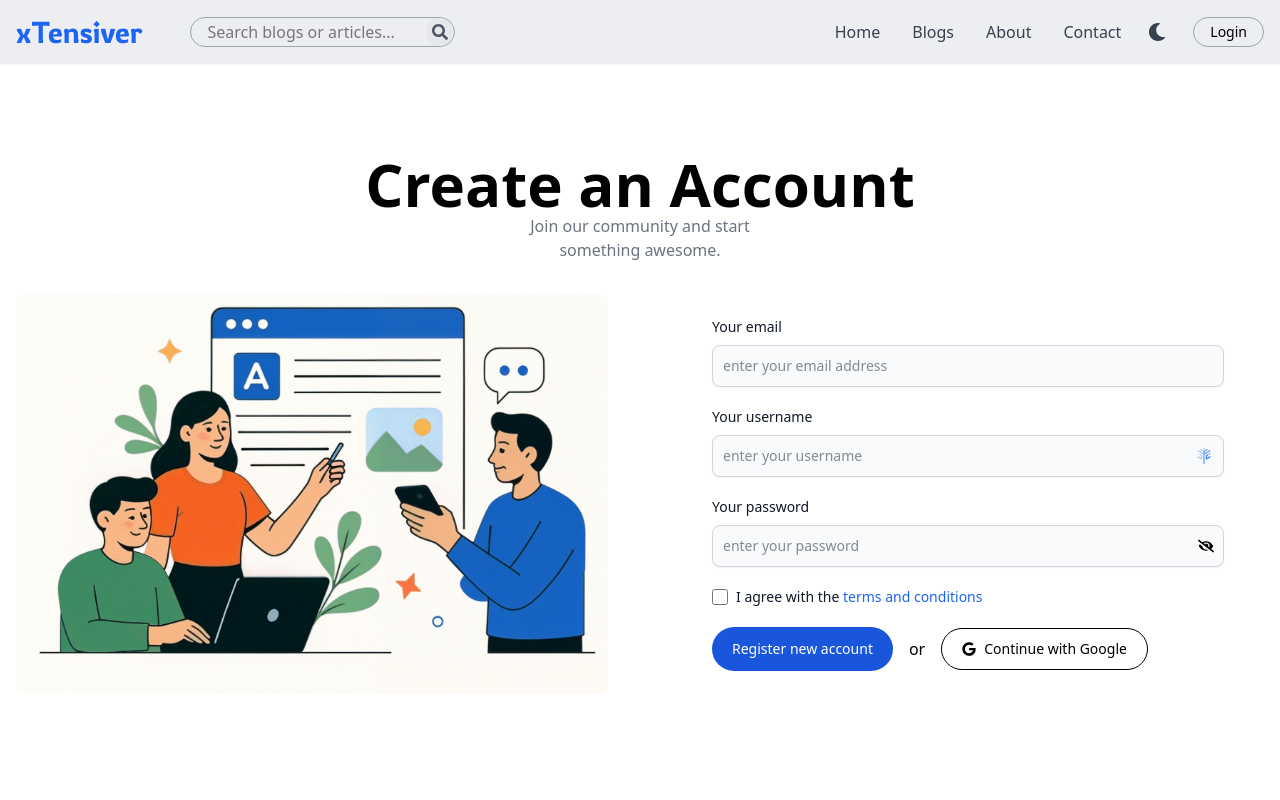
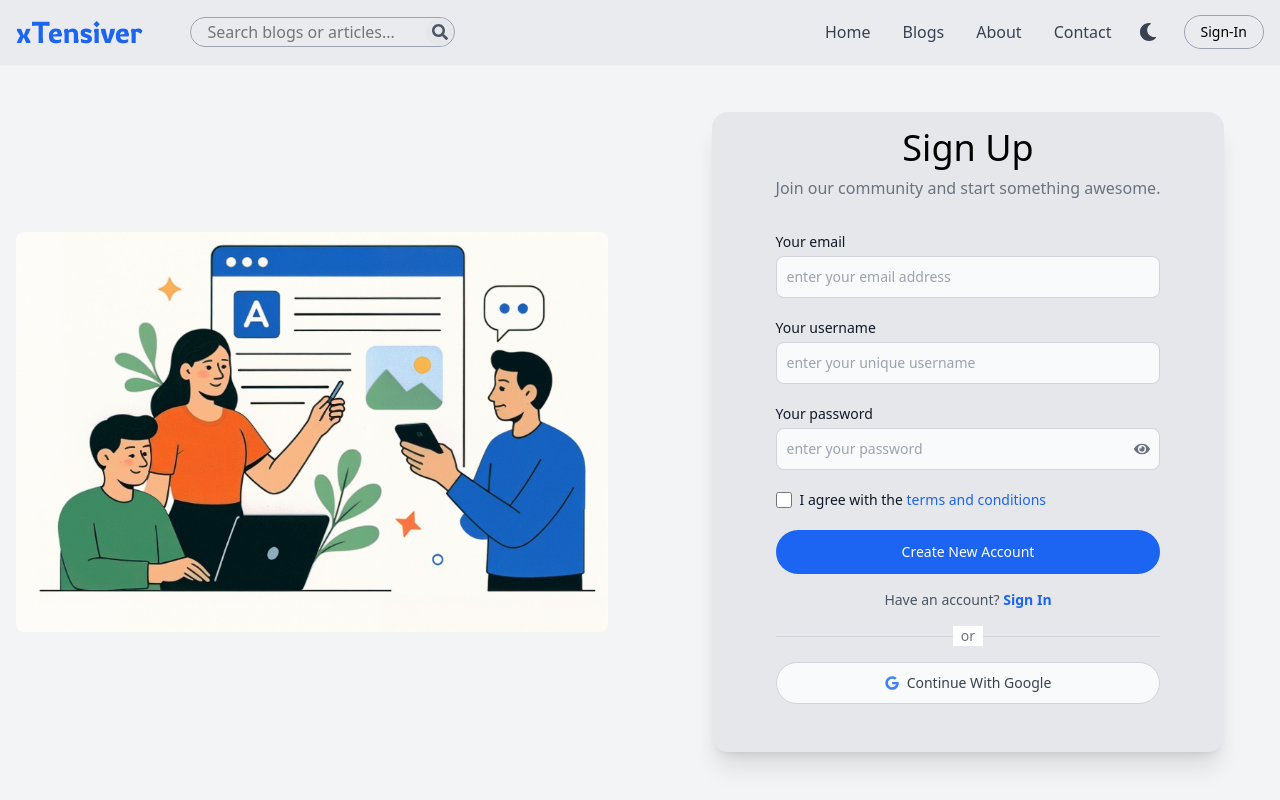
Before and after one commit to mdrakibur179/xtensiver, a React (Vite) app in the folder client/: page /sign-up in a window 1280 px wide. Built offline with nearby package versions, Linux system fonts and the light colour scheme.

Commit message:
added sign-up functionality

```diff
--- a/client/package.json
+++ b/client/package.json
@@ -18,8 +18,7 @@
     "react-dom": "^19.1.0",
     "react-icons": "^5.5.0",
     "react-router-dom": "^7.6.2",
-    "tailwindcss": "^4.1.8",
-    "unique-username-generator": "^1.4.0"
+    "tailwindcss": "^4.1.8"
   },
   "devDependencies": {
     "@eslint/js": "^9.25.0",
--- a/client/src/components/Header.jsx
+++ b/client/src/components/Header.jsx
@@ -162,9 +162,9 @@ const Header = () => {
                 {/* Login Button */}
                 <Link
                   to="/sign-up"
-                  className="hidden md:block border text-sm px-4 py-1 rounded-full transition border-gray-400 text-black dark:text-white hover:bg-gray-200 dark:hover:bg-gray-800"
+                  className="hidden md:block border text-sm px-4 py-1.5 rounded-full transition border-gray-400 text-black dark:text-white hover:bg-gray-50/50 dark:hover:bg-gray-800"
                 >
-                  Login
+                  Sign-In
                 </Link>
 
                 {/* Mobile Menu Button */}
@@ -220,7 +220,7 @@ const Header = () => {
                     onClick={() => setMobileMenuOpen(false)}
                     className="block w-full text-center border px-4 py-2 rounded-full bg-blue-500 font-semibold border-teal-500 dark:border-teal-500 text-white dark:text-gray-100 hover:bg-blue-600 dark:hover:bg-blue-700 transition"
                   >
-                    Login
+                    Sign-In
                   </Link>
                 </div>
               </motion.div>
--- a/client/src/pages/Signup.jsx
+++ b/client/src/pages/Signup.jsx
@@ -1,161 +1,261 @@
-import { generateFromEmail, generateUsername } from "unique-username-generator";
+import { Link, useNavigate } from "react-router-dom";
 import illustration from "../assets/sign-up_page.jpg";
-import ai from "../assets/ai-platform.svg";
 import { FaEye, FaEyeSlash, FaGoogle } from "react-icons/fa";
 import { useState } from "react";
+import { Spinner } from "flowbite-react";
 
 const Signup = () => {
   const [showPassword, setShowPassword] = useState(false);
   const [email, setEmail] = useState("");
   const [userName, setUserName] = useState("");
+  const [password, setPassword] = useState("");
+  const [checkbox, setCheckbox] = useState(false);
 
-  function handleSubmit(e) {
+  const [isLoading, setIsLoading] = useState(false);
+  const [error, setError] = useState(null);
+
+  const [emailError, setEmailError] = useState("");
+  const [userNameError, setUserNameError] = useState("");
+
+  const navigate = useNavigate();
+
+  const handleSubmit = async (e) => {
     e.preventDefault();
+
+    // Reset error states
+    setError(null);
+    setEmailError("");
+    setUserNameError("");
+
+    if (!email || !userName || !password || !checkbox) {
+      return setError("Please fill up all the fields.");
     }
 
-  function generateUserName() {
-    if (!email) {
-      return;
+    const formData = {
+      email,
+      username: userName,
+      password,
+    };
+
+    setIsLoading(true);
+
+    try {
+      const res = await fetch("/api/auth/signup", {
+        method: "POST",
+        headers: { "Content-Type": "application/json" },
+        body: JSON.stringify(formData),
+      });
+
+      const data = await res.json();
+
+      if (!res.ok || data.success === false) {
+        const msg = data.message || "";
+
+        if (msg.includes("E11000")) {
+          if (msg.includes("email")) {
+            setEmailError("Email already exists.");
+          }
+          if (msg.includes("username")) {
+            setUserNameError("Username already exists.");
+          }
         } else {
-      const username = generateFromEmail(email);
-      setUserName(username);
+          alert(msg || "Something went wrong during signup.");
         }
+      } else {
+        alert("✅ Signup successful");
+        setEmail("");
+        setUserName("");
+        setPassword("");
+        setCheckbox(false);
+        navigate("/sign-in");
       }
+    } catch (err) {
+      alert("🚫 Network error: " + err.message);
+    } finally {
+      setIsLoading(false);
+    }
+  };
 
   return (
-    <div className="min-h-screen max-w-screen grid place-content-center pt-16 dark:bg-teal-950  text-black transition-all ease-in-out duration-300 dark:text-white">
-      {/* Sign-up Text */}
-      <div className="text-center mb-4 mt-8 lg:mt-0">
-        <h2 className="text-3xl md:text-4xl lg:text-6xl font-semibold dark:text-white">
-          Create an Account
-        </h2>
-        <h3 className="text-gray-500 dark:text-gray-400 max-w-[16rem] mx-auto">
-          Join our community and start something awesome.
-        </h3>
-      </div>
-
+    <div className="min-h-screen bg-gray-100 max-w-screen grid place-content-center pt-16 dark:bg-teal-950  text-black transition-all ease-in-out duration-300 dark:text-white">
       <div className="grid justify-center h-full gap-8 md:gap-16 grid-cols-1 lg:grid-cols-2 container p-4">
         <img
-          className="rounded-[8px] order-2 lg:order-1 mx-auto self-center max-w-full md:max-w-md lg:max-w-full"
+          className="rounded-[8px] order-2 lg:order-1 mx-auto self-center max-w-full lg:max-w-full"
           src={illustration}
           alt="illustration"
         />
 
-        <div className="flex h-full items-center order-1 lg:order-2">
-          <form className="w-full lg:max-w-lg mx-auto" onSubmit={handleSubmit}>
+        <div className="h-full justify-center lg:mx-auto bg-gray-200 dark:bg-gray-950 p-4 px-8 lg:px-16 items-center order-1 lg:order-2 shadow-xl rounded-2xl">
+          <h1 className="text-center text-4xl mb-2">Sign Up</h1>
+          <h3 className="text-gray-500 mb-8 dark:text-gray-400 text-center">
+            Join our community and start something awesome.
+          </h3>
+          <form className="w-full pb-8 flex flex-col" onSubmit={handleSubmit}>
+            {/* Email Field */}
             <div className="mb-5">
               <label
                 htmlFor="email"
-                className="block mb-2 text-sm font-medium text-gray-900 dark:text-white"
+                className="flex mb-1 items-center justify-between text-sm font-medium text-gray-900 dark:text-gray-100"
               >
                 Your email
+                {emailError && (
+                  <span className="text-red-500 dark:text-red-400 text-sm font-normal">
+                    {emailError}
+                  </span>
+                )}
               </label>
               <input
                 value={email}
-                onChange={(e) => setEmail(e.target.value)}
+                onChange={(e) => setEmail(e.target.value.trim())}
                 type="email"
                 id="email"
-                className="shadow-xs bg-gray-50 border border-gray-300 text-gray-900 text-sm rounded-lg focus:ring-blue-500 focus:border-blue-500 block w-full p-2.5 dark:bg-gray-700 dark:border-gray-600 dark:placeholder-gray-400 dark:text-white dark:focus:ring-blue-500 dark:focus:border-blue-500 dark:shadow-xs-light"
+                className={`w-full p-2.5 text-sm rounded-lg border ${
+                  emailError
+                    ? "border-red-500 text-red-600 dark:text-red-400 focus:ring-red-500 focus:border-red-500"
+                    : "border-gray-300 dark:border-gray-600 focus:ring-blue-500 focus:border-blue-500"
+                } bg-gray-50 dark:bg-gray-700 text-gray-900 dark:text-gray-100 placeholder-gray-400 dark:placeholder-gray-400`}
                 placeholder="enter your email address"
                 autoComplete="email"
                 required
               />
             </div>
 
+            {/* Username Field */}
             <div className="mb-5">
               <label
                 htmlFor="user-name"
-                className="block mb-2 text-sm font-medium text-gray-900 dark:text-white"
+                className="flex mb-1 items-center justify-between text-sm font-medium text-gray-900 dark:text-gray-100"
               >
                 Your username
+                {userNameError && (
+                  <span className="text-red-500 dark:text-red-400 text-sm font-normal">
+                    {userNameError}
+                  </span>
+                )}
               </label>
-              <div className="relative">
               <input
                 value={userName}
-                  onChange={(e) => setUserName(e.target.value)}
+                onChange={(e) => setUserName(e.target.value.trim())}
                 type="text"
                 id="user-name"
-                  className="shadow-xs bg-gray-50 border border-gray-300 text-gray-900 text-sm rounded-lg focus:ring-blue-500 focus:border-blue-500 block w-full p-2.5 dark:bg-gray-700 dark:border-gray-600 dark:placeholder-gray-400 dark:text-white dark:focus:ring-blue-500 dark:focus:border-blue-500 dark:shadow-xs-light"
-                  placeholder="enter your username"
+                className={`w-full p-2.5 text-sm rounded-lg border ${
+                  userNameError
+                    ? "border-red-500 text-red-600 dark:text-red-400 focus:ring-red-500 focus:border-red-500"
+                    : "border-gray-300 dark:border-gray-600 focus:ring-blue-500 focus:border-blue-500"
+                } bg-gray-50 dark:bg-gray-700 text-gray-900 dark:text-gray-100 placeholder-gray-400 dark:placeholder-gray-400 pr-10`}
+                placeholder="enter your unique username"
+                autoComplete="off"
                 required
               />
-                <button
-                  onClick={generateUserName}
-                  className="absolute right-2.5 cursor-pointer top-1/2 transform -translate-y-1/2"
-                >
-                  <img src={ai} className="w-5 h-5" alt="ai" />
-                </button>
-              </div>
             </div>
 
+            {/* Password Field */}
             <div className="mb-5">
               <label
                 htmlFor="password"
-                className="block mb-2 text-sm font-medium text-gray-900 dark:text-white"
+                className="block mb-1 text-sm font-medium text-gray-900 dark:text-gray-100"
               >
                 Your password
               </label>
               <div className="relative">
                 <input
+                  value={password}
+                  onChange={(e) => setPassword(e.target.value.trim())}
                   type={showPassword ? "text" : "password"}
                   id="password"
                   placeholder="enter your password"
-                  className="shadow-xs bg-gray-50 border border-gray-300 text-gray-900 text-sm rounded-lg focus:ring-blue-500 focus:border-blue-500 block w-full p-2.5 dark:bg-gray-700 dark:border-gray-600 dark:placeholder-gray-400 dark:text-white dark:focus:ring-blue-500 dark:focus:border-blue-500 dark:shadow-xs-light"
+                  className="w-full p-2.5 text-sm rounded-lg border border-gray-300 dark:border-gray-600 bg-gray-50 dark:bg-gray-700 text-gray-900 dark:text-gray-100 placeholder-gray-400 dark:placeholder-gray-400 focus:ring-blue-500 focus:border-blue-500 pr-10"
                   autoComplete="new-password"
                   required
                 />
                 <button
                   type="button"
                   onClick={() => setShowPassword(!showPassword)}
-                  className="absolute right-2.5 cursor-pointer top-1/2 transform -translate-y-1/2"
+                  className="absolute cursor-pointer right-2.5 top-1/2 transform -translate-y-1/2 text-gray-500 dark:text-gray-400 hover:text-gray-700 dark:hover:text-gray-300"
+                  aria-label={showPassword ? "Hide password" : "Show password"}
                 >
-                  {showPassword ? <FaEye /> : <FaEyeSlash />}
+                  {showPassword ? <FaEyeSlash /> : <FaEye />}
                 </button>
               </div>
             </div>
 
+            {/* Terms Checkbox */}
             <div className="flex items-start mb-5">
               <div className="flex items-center h-5">
                 <input
                   id="terms"
                   type="checkbox"
-                  value=""
-                  className="w-4 h-4 border border-gray-300 rounded-sm bg-gray-50 cursor-pointer dark:bg-gray-700 dark:border-gray-600 dark:focus:ring-blue-600 dark:ring-offset-gray-800 dark:focus:ring-offset-gray-800"
+                  checked={checkbox}
+                  onChange={(e) => setCheckbox(e.target.checked)}
+                  className="w-4 h-4 rounded border-gray-300 dark:border-gray-600 text-blue-600 dark:text-blue-500 focus:ring-blue-500 dark:focus:ring-blue-600 dark:ring-offset-gray-800 bg-gray-100 dark:bg-gray-700 cursor-pointer"
                   required
                 />
               </div>
               <label
                 htmlFor="terms"
-                className="ms-2 text-sm font-medium text-gray-900 dark:text-gray-300"
+                className="ml-2 text-sm font-medium text-gray-900 dark:text-gray-300 cursor-pointer"
               >
                 I agree with the{" "}
                 <a
                   href="#"
-                  className="text-blue-600 hover:underline dark:text-blue-500"
+                  className="text-blue-600 dark:text-blue-400 hover:underline"
                 >
                   terms and conditions
                 </a>
               </label>
             </div>
 
-            <div className="flex items-center gap-1 flex-col md:flex-row md:gap-4">
+            {/* Submit Button */}
             <button
               type="submit"
-                className="text-white bg-blue-700 hover:bg-blue-800 focus:ring-4 focus:outline-none focus:ring-blue-300 font-medium rounded-full cursor-pointer text-sm px-5 py-3 text-center dark:bg-blue-600 dark:hover:bg-blue-700 dark:focus:ring-blue-800"
+              disabled={isLoading}
+              className={`w-full cursor-pointer py-3 px-5 rounded-full text-sm font-medium text-white ${
+                isLoading
+                  ? "bg-gray-400 dark:bg-gray-600 cursor-not-allowed"
+                  : "bg-blue-600 hover:bg-blue-700 dark:bg-blue-500 dark:hover:bg-blue-600 focus:ring-2 focus:ring-blue-500 focus:ring-offset-2 dark:focus:ring-offset-gray-800 transition-colors"
+              }`}
             >
-                Register new account
+              {isLoading ? (
+                <div className="flex items-center justify-center">
+                  <Spinner size="sm" />
+                  <span className="pl-2">Loading...</span>
+                </div>
+              ) : (
+                "Create New Account"
+              )}
             </button>
 
-              <span>or</span>
+            {/* Login Link */}
+            <p className="text-center mt-4 text-sm text-gray-600 dark:text-gray-400">
+              Have an account?{" "}
+              <Link
+                to="/sign-in"
+                className="text-blue-600 dark:text-blue-400 font-semibold hover:underline"
+              >
+                Sign In
+              </Link>
+            </p>
 
+            {/* Divider */}
+            <div className="relative my-4">
+              <div className="absolute inset-0 flex items-center">
+                <div className="w-full border-t border-gray-300 dark:border-gray-600"></div>
+              </div>
+              <div className="relative flex justify-center">
+                <span className="px-2 bg-white dark:bg-gray-800 text-sm text-gray-500 dark:text-gray-400">
+                  or
+                </span>
+              </div>
+            </div>
+
+            {/* Google Sign-in Button */}
             <button
               type="button"
-                className="text-black dark:text-white flex items-center gap-2 cursor-pointer rounded-full border border-black dark:border-white hover:bg-gray-100 dark:hover:bg-gray-800 focus:outline-none focus:ring-2 focus:ring-blue-300 font-medium text-sm px-5 py-2.5 text-center transition-colors"
+              className="w-full flex cursor-pointer items-center justify-center gap-2 py-2.5 px-5 rounded-full border border-gray-300 dark:border-gray-600 text-gray-700 dark:text-gray-300 font-medium text-sm bg-gray-50 hover:bg-gray-100 dark:bg-gray-900 dark:hover:bg-gray-800 focus:outline-none focus:ring-2 focus:ring-blue-500 focus:ring-offset-2 dark:focus:ring-offset-gray-800 transition-colors"
             >
-                <FaGoogle />
-                Continue with Google
+              <FaGoogle className="text-blue-500" />
+              Continue With Google
             </button>
-            </div>
           </form>
         </div>
       </div>
--- a/client/vite.config.js
+++ b/client/vite.config.js
@@ -5,12 +5,15 @@ import flowbiteReact from "flowbite-react/plugin/vite";
 
 // https://vite.dev/config/
 export default defineConfig({
-  plugins: [react(), tailwindcss(), flowbiteReact()],
   server: {
+    proxy: {
+      "/api": {
+        target: "http://localhost:3000",
+        secure: false,
+      },
+    },
     host: true, // or '0.0.0.0'
     allowedHosts: ["dbee-220-152-113-171.ngrok-free.app"],
-
-    // or to allow all:
-    // allowedHosts: false
   },
+  plugins: [react(), tailwindcss(), flowbiteReact()],
 });
```
Also changed, not shown: 2 other files (tests, documents, lock files or other folders). Lines whose indentation alone changed are shown as unchanged.
